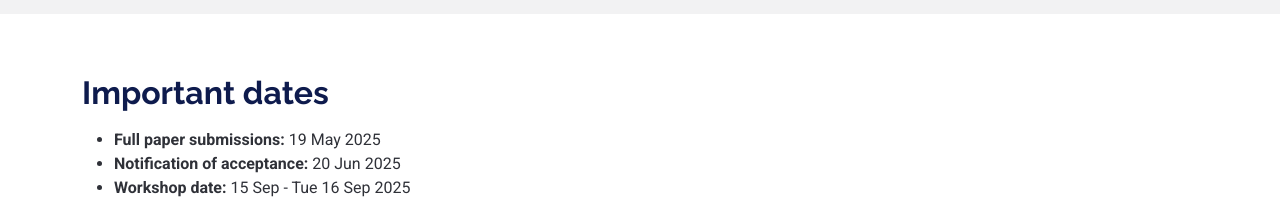
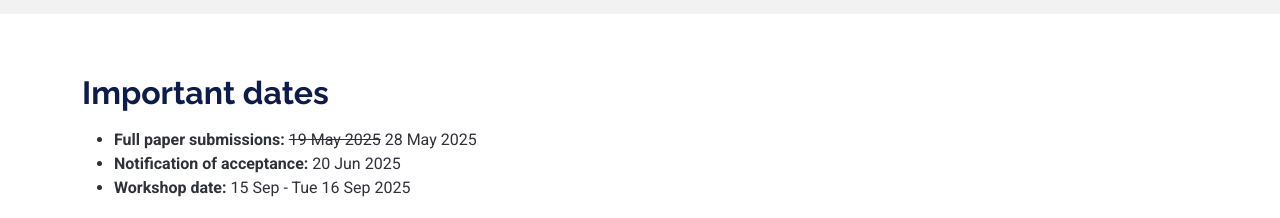
Before and after one commit to ArchDTO/archdto2025, a plain HTML site: page index.html in a window 1280 px wide. Shown: the part 1940-2158 px from the top of the page. Drawn offline with Linux system fonts and the light colour scheme.

Commit message:
new date

```diff
--- a/index.html
+++ b/index.html
@@ -200,7 +200,7 @@ session, key topics include, but are not limited to:<p style="text-align: justif
         <h2><b> Important dates</b><br></h2>
         <p style="text-align: justify;">
           <ul>
-            <li><b>Full paper submissions:</b> <!--<s>19 /28 May 2025</s> --> 19 May 2025</li>
+            <li><b>Full paper submissions:</b> <s>19 May 2025</s> 28 May 2025</li>
             <li><b>Notification of acceptance:</b> 20 Jun 2025</li>
             <li><b>Workshop date:</b> 15 Sep - Tue 16 Sep 2025</li>
           </ul>
```
